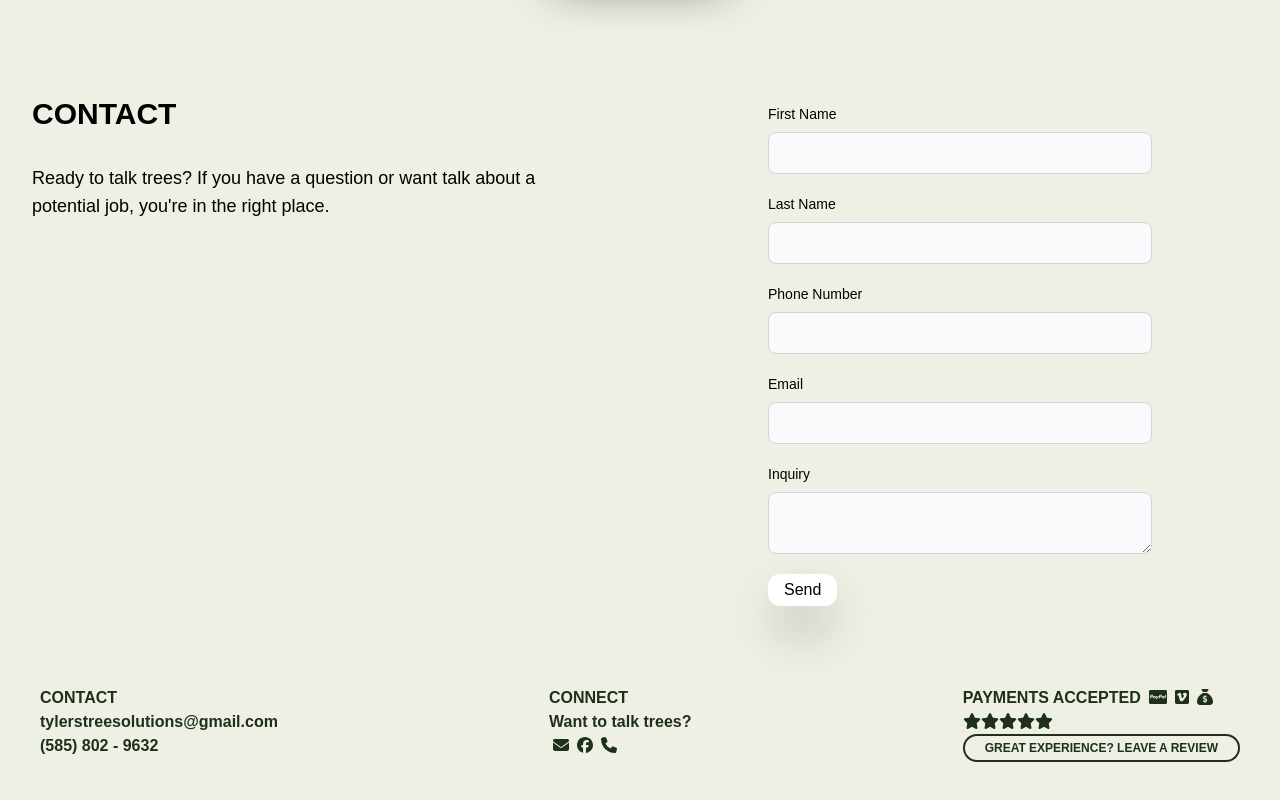
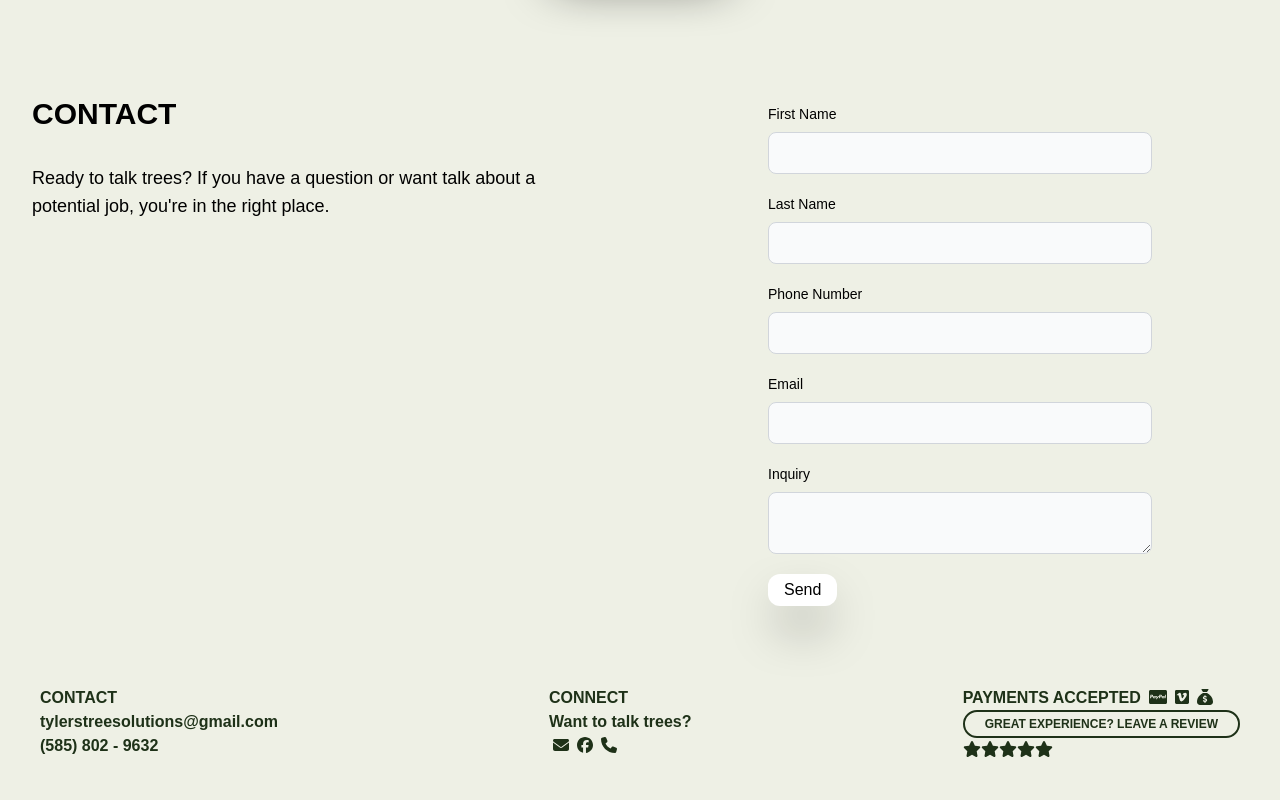
Before and after one commit to gmcclarin/tyler, a React (Create React App) app: page / in a window 1280 px wide. Shown: the part 2856-3656 px from the top of the page. Built offline with nearby package versions, Linux system fonts and the light colour scheme; no server answers.

Commit message:
footer styling changes, minor

```diff
--- a/src/components/Footer.js
+++ b/src/components/Footer.js
@@ -35,6 +35,13 @@ const Footer = () => {
 
                 </div>
 
+
+                <div className="w-1/2 sm:w-full font-bold text-xs hover:text-dark hover:border-dark rounded-full border-2 border-darker p-1 px-5">
+                    <a href="https://www.google.com/search?q=tylers+tree+solutions&rlz=1C5CHFA_enUS899US899&oq=tylers&gs_lcrp=EgZjaHJvbWUqBggBEEUYOzIMCAAQRRg5GLEDGIAEMgYIARBFGDsyCQgCEAAYChiABDIJCAMQABgKGIAEMgcIBBAAGIAEMgYIBRBFGD0yBggGEEUYPDIGCAcQRRg80gEIMzc0NmowajeoAgCwAgA&sourceid=chrome&ie=UTF-8#lrd=0x89d153a2289fe4e9:0xb8b8532813616cc2,3,,,,"
+                        target="_blank"
+                        rel="noreferrer">
+                        GREAT EXPERIENCE? LEAVE A REVIEW</a>
+                </div>
                 <div>
                     <FontAwesomeIcon icon={faStar} />
                     <FontAwesomeIcon icon={faStar} />
@@ -42,13 +49,6 @@ const Footer = () => {
                     <FontAwesomeIcon icon={faStar} />
                     <FontAwesomeIcon icon={faStar} />
                 </div>
-                <div className="w-1/2 sm:w-full font-bold text-xs hover:text-dark hover:border-dark rounded-full border-2 border-darker p-1 px-5">
-                    <a href="https://www.google.com/search?q=tylers+tree+solutions&rlz=1C5CHFA_enUS899US899&oq=tylers&gs_lcrp=EgZjaHJvbWUqBggBEEUYOzIMCAAQRRg5GLEDGIAEMgYIARBFGDsyCQgCEAAYChiABDIJCAMQABgKGIAEMgcIBBAAGIAEMgYIBRBFGD0yBggGEEUYPDIGCAcQRRg80gEIMzc0NmowajeoAgCwAgA&sourceid=chrome&ie=UTF-8#lrd=0x89d153a2289fe4e9:0xb8b8532813616cc2,3,,,,"
-                        target="_blank"
-                        rel="noreferrer">
-                        GREAT EXPERIENCE? LEAVE A REVIEW</a>
-                </div>
-
             </div>
         </div>
     )
```
